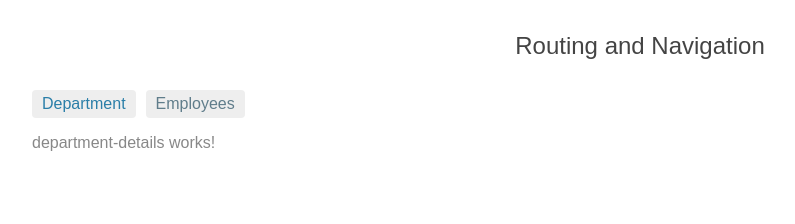
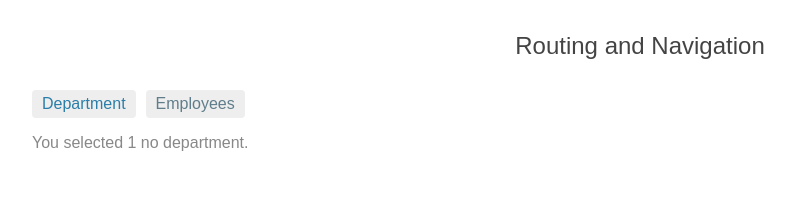
Before and after one commit to abmrifat1/Angular_project_Dir, an Angular app in the folder rounting-demo/: page /departments/1 in a window 1280 px wide. Shown: the top 224 px of the page, without its empty margins (0-795 px from the left). Built offline with nearby package versions, Linux system fonts and the light colour scheme.

Commit message:
department by Id

```diff
--- a/rounting-demo/src/app/department-details/department-details.component.ts
+++ b/rounting-demo/src/app/department-details/department-details.component.ts
@@ -1,19 +1,23 @@
 import { Component, OnInit } from '@angular/core';
+import {ActivatedRoute} from '@angular/router';
 
 @Component({
   selector: 'app-department-details',
   template: `
     <p>
-      department-details works!
+      You selected {{departmentId}} no department.
     </p>
   `,
   styles: []
 })
 export class DepartmentDetailsComponent implements OnInit {
 
-  constructor() { }
+  public departmentId;
+  constructor( private route:ActivatedRoute) { }
 
   ngOnInit(): void {
+    let id = parseInt(this.route.snapshot.paramMap.get('id'));
+    this.departmentId=id;
   }
 
 }
```
